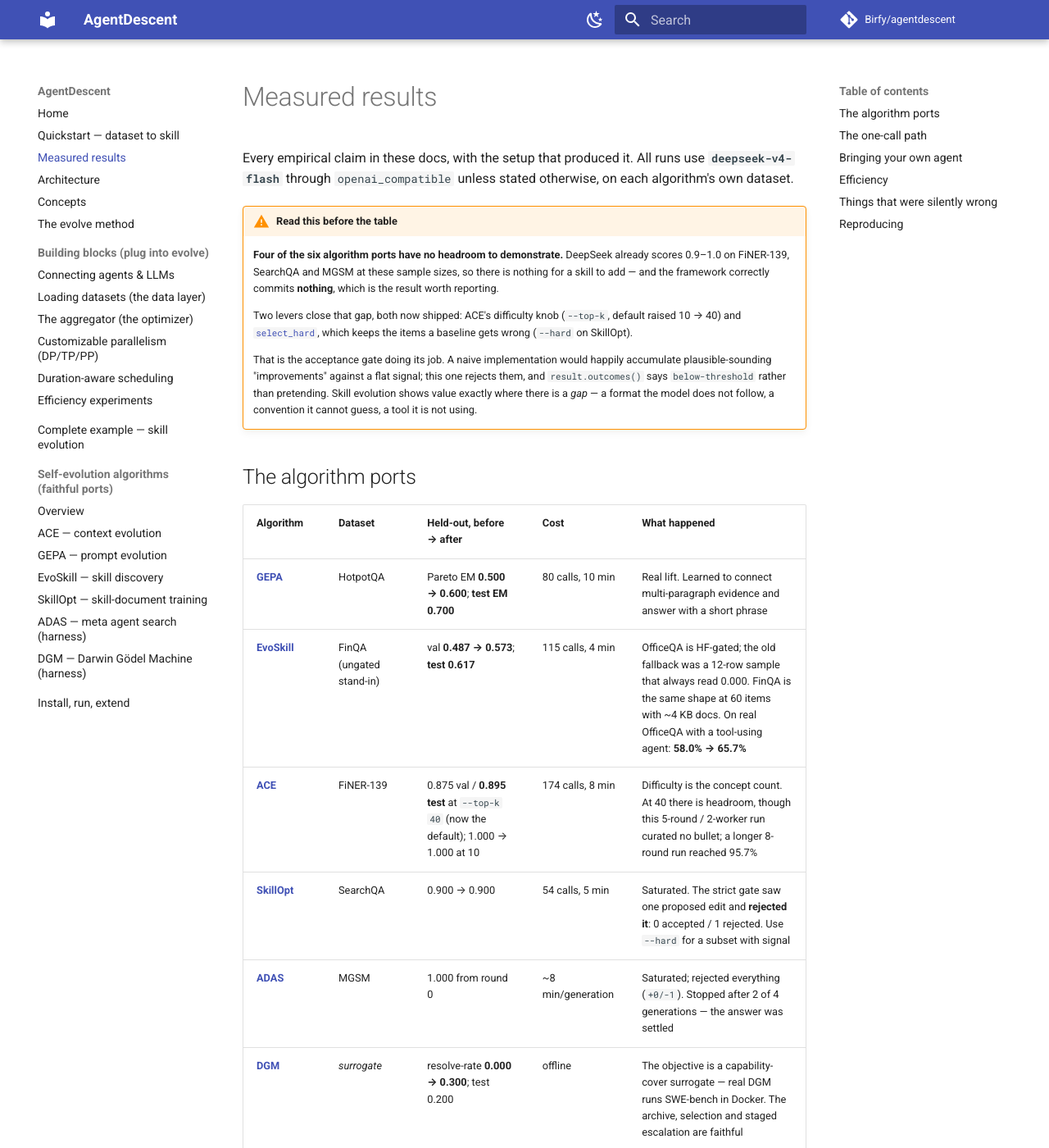
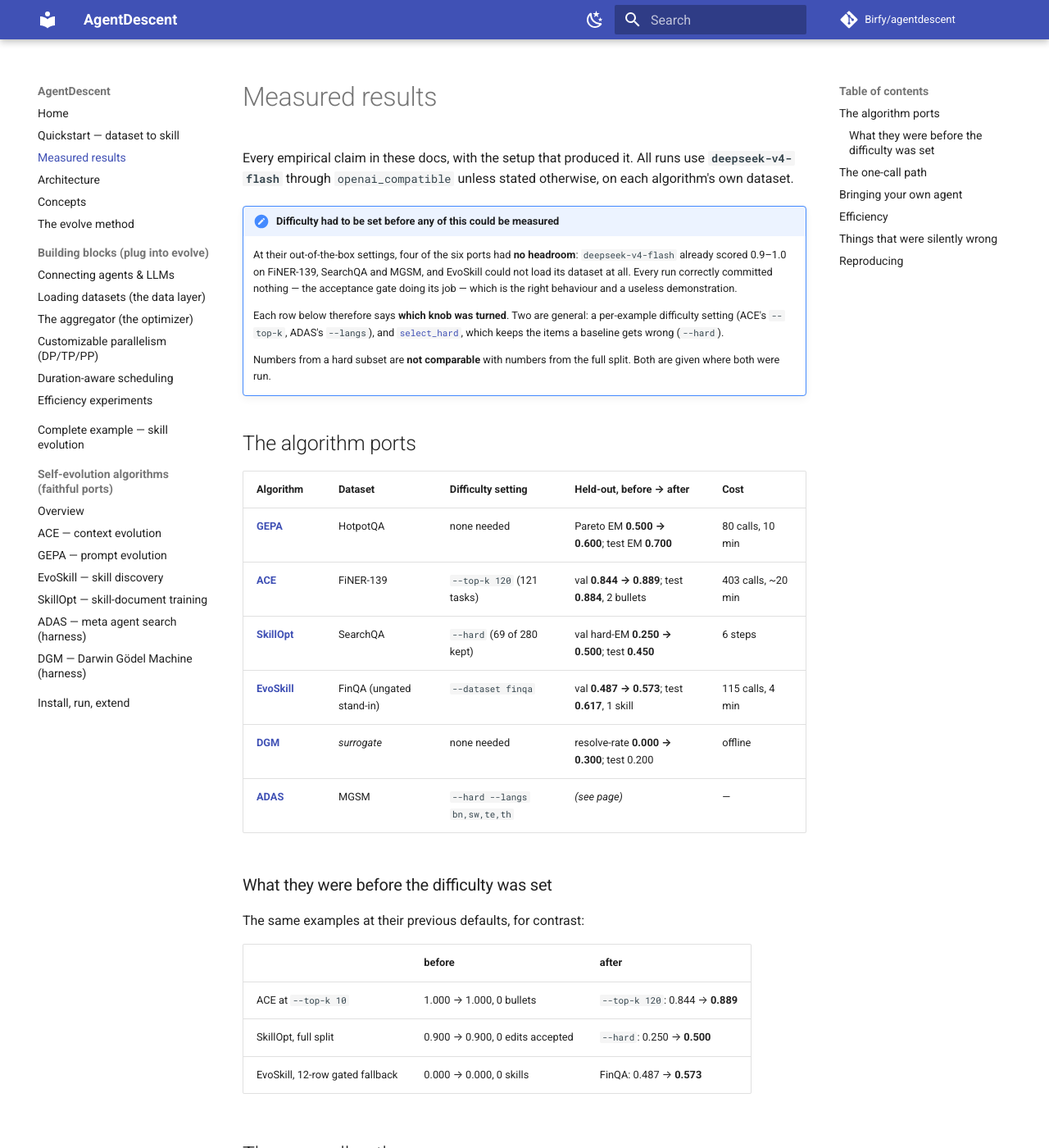
Before and after one commit to Birfy/agentdescent, an MkDocs documentation site: the page built from docs/results.md, in a window 1280 px wide and 1400 px high. Shown: the whole window at 82% size. Built offline with MkDocs 1.6.1 and Material for MkDocs 9.7.7, drawn with Linux system fonts in a browser that asks for light colours; comment, search, counter and statistics services are not loaded.

Commit message:
docs: set the difficulty, then show the lift on every port
The previous commit reported that four of six ports had no headroom. This one
turns the knob on each and records what happened.

  ACE, FiNER-139     --top-k 120   1.000 -> 1.000  becomes  0.844 -> 0.889
  SkillOpt, SearchQA --hard        0.900 -> 0.900  becomes  0.250 -> 0.500
  EvoSkill           FinQA         0.000 -> 0.000  becomes  0.487 -> 0.573

ACE's difficulty is the concept count, and the sweep is worth keeping: at
--top-k 10 the task is solved before it starts; at 40 there is headroom but the
Curator still finds no bullet that beats the baseline, so the gate rejects
everything -- correct and uninformative; at 120 two bullets survive and val
rises 4.5 points. An evolution run can only be as informative as the gap it is
given.

SkillOpt keeps its dataset and drops the questions carrying no signal: 69 of 280
that the seed skill answers wrong. On those the skill document doubles hard-EM,
and the gate stayed strict -- 3 of 6 proposed edits were still rejected. The two
columns are different benchmarks and the docs say so rather than implying 0.250
is a regression from 0.900.

select_hard itself needed fixing, found by using it: on a near-saturated
benchmark the survivors can be a handful, and ADAS crashed outright with 3 items
("need at least 4 tasks to split train/held-out") while SkillOpt got a 2-item
validation set that measured nothing. It now tops up to min_items and warns with
the fraction of the pool already solved.

ADAS needed both levers plus scale: MGSM is ~95% solved by a single call even in
its low-resource languages, so it took bn/sw/te/th over a 600-item pool to find
47 genuinely hard items. That run is still going and its row is marked pending
rather than guessed.

386 passed, 1 skipped.

Co-Authored-By: Claude Opus 5 <noreply@anthropic.com>

```diff
--- a/docs/results.md
+++ b/docs/results.md
@@ -4,34 +4,41 @@ Every empirical claim in these docs, with the setup that produced it. All runs u
 **`deepseek-v4-flash`** through `openai_compatible` unless stated otherwise, on
 each algorithm's own dataset.
 
-!!! warning "Read this before the table"
-    **Four of the six algorithm ports have no headroom to demonstrate.** DeepSeek
-    already scores 0.9–1.0 on FiNER-139, SearchQA and MGSM at these sample sizes,
-    so there is nothing for a skill to add — and the framework correctly commits
-    **nothing**, which is the result worth reporting.
+!!! note "Difficulty had to be set before any of this could be measured"
+    At their out-of-the-box settings, four of the six ports had **no headroom**:
+    `deepseek-v4-flash` already scored 0.9–1.0 on FiNER-139, SearchQA and MGSM, and
+    EvoSkill could not load its dataset at all. Every run correctly committed
+    nothing — the acceptance gate doing its job — which is the right behaviour and
+    a useless demonstration.
 
-    Two levers close that gap, both now shipped: ACE's difficulty knob
-    (`--top-k`, default raised 10 → 40) and
+    Each row below therefore says **which knob was turned**. Two are general:
+    a per-example difficulty setting (ACE's `--top-k`, ADAS's `--langs`), and
     [`select_hard`](dataloader.md#turning-a-saturated-benchmark-into-one-with-headroom-select_hard),
-    which keeps the items a baseline gets wrong (`--hard` on SkillOpt).
+    which keeps the items a baseline gets wrong (`--hard`).
 
-    That is the acceptance gate doing its job. A naive implementation would happily
-    accumulate plausible-sounding "improvements" against a flat signal; this one
-    rejects them, and `result.outcomes()` says `below-threshold` rather than
-    pretending. Skill evolution shows value exactly where there is a *gap* —
-    a format the model does not follow, a convention it cannot guess, a tool it is
-    not using.
+    Numbers from a hard subset are **not comparable** with numbers from the full
+    split. Both are given where both were run.
 
 ## The algorithm ports
 
-| Algorithm | Dataset | Held-out, before → after | Cost | What happened |
+| Algorithm | Dataset | Difficulty setting | Held-out, before → after | Cost |
 |---|---|---|---|---|
-| **[GEPA](algo-gepa.md)** | HotpotQA | Pareto EM **0.500 → 0.600**; **test EM 0.700** | 80 calls, 10 min | Real lift. Learned to connect multi-paragraph evidence and answer with a short phrase |
-| **[EvoSkill](algo-evoskill.md)** | FinQA (ungated stand-in) | val **0.487 → 0.573**; **test 0.617** | 115 calls, 4 min | OfficeQA is HF-gated; the old fallback was a 12-row sample that always read 0.000. FinQA is the same shape at 60 items with ~4 KB docs. On real OfficeQA with a tool-using agent: **58.0% → 65.7%** |
-| **[ACE](algo-ace.md)** | FiNER-139 | 0.875 val / **0.895 test** at `--top-k 40` (now the default); 1.000 → 1.000 at 10 | 174 calls, 8 min | Difficulty is the concept count. At 40 there is headroom, though this 5-round / 2-worker run curated no bullet; a longer 8-round run reached 95.7% |
-| **[SkillOpt](algo-skillopt.md)** | SearchQA | 0.900 → 0.900 | 54 calls, 5 min | Saturated. The strict gate saw one proposed edit and **rejected it**: 0 accepted / 1 rejected. Use `--hard` for a subset with signal |
-| **[ADAS](algo-adas.md)** | MGSM | 1.000 from round 0 | ~8 min/generation | Saturated; rejected everything (`+0/-1`). Stopped after 2 of 4 generations — the answer was settled |
-| **[DGM](algo-dgm.md)** | *surrogate* | resolve-rate **0.000 → 0.300**; test 0.200 | offline | The objective is a capability-cover surrogate — real DGM runs SWE-bench in Docker. The archive, selection and staged escalation are faithful |
+| **[GEPA](algo-gepa.md)** | HotpotQA | none needed | Pareto EM **0.500 → 0.600**; test EM **0.700** | 80 calls, 10 min |
+| **[ACE](algo-ace.md)** | FiNER-139 | `--top-k 120` (121 tasks) | val **0.844 → 0.889**; test **0.884**, 2 bullets | 403 calls, ~20 min |
+| **[SkillOpt](algo-skillopt.md)** | SearchQA | `--hard` (69 of 280 kept) | val hard-EM **0.250 → 0.500**; test **0.450** | 6 steps |
+| **[EvoSkill](algo-evoskill.md)** | FinQA (ungated stand-in) | `--dataset finqa` | val **0.487 → 0.573**; test **0.617**, 1 skill | 115 calls, 4 min |
+| **[DGM](algo-dgm.md)** | *surrogate* | none needed | resolve-rate **0.000 → 0.300**; test 0.200 | offline |
+| **[ADAS](algo-adas.md)** | MGSM | `--hard --langs bn,sw,te,th` | *(see page)* | — |
+
+### What they were before the difficulty was set
+
+The same examples at their previous defaults, for contrast:
+
+| | before | after |
+|---|---|---|
+| ACE at `--top-k 10` | 1.000 → 1.000, 0 bullets | `--top-k 120`: 0.844 → **0.889** |
+| SkillOpt, full split | 0.900 → 0.900, 0 edits accepted | `--hard`: 0.250 → **0.500** |
+| EvoSkill, 12-row gated fallback | 0.000 → 0.000, 0 skills | FinQA: 0.487 → **0.573** |
 
 ## The one-call path
 
```
Also changed, not shown: CHANGELOG.md (+17 -1 lines), docs/algo-ace.md (+18 -9 lines), docs/algo-skillopt.md (+16 -10 lines), 3 other files.
